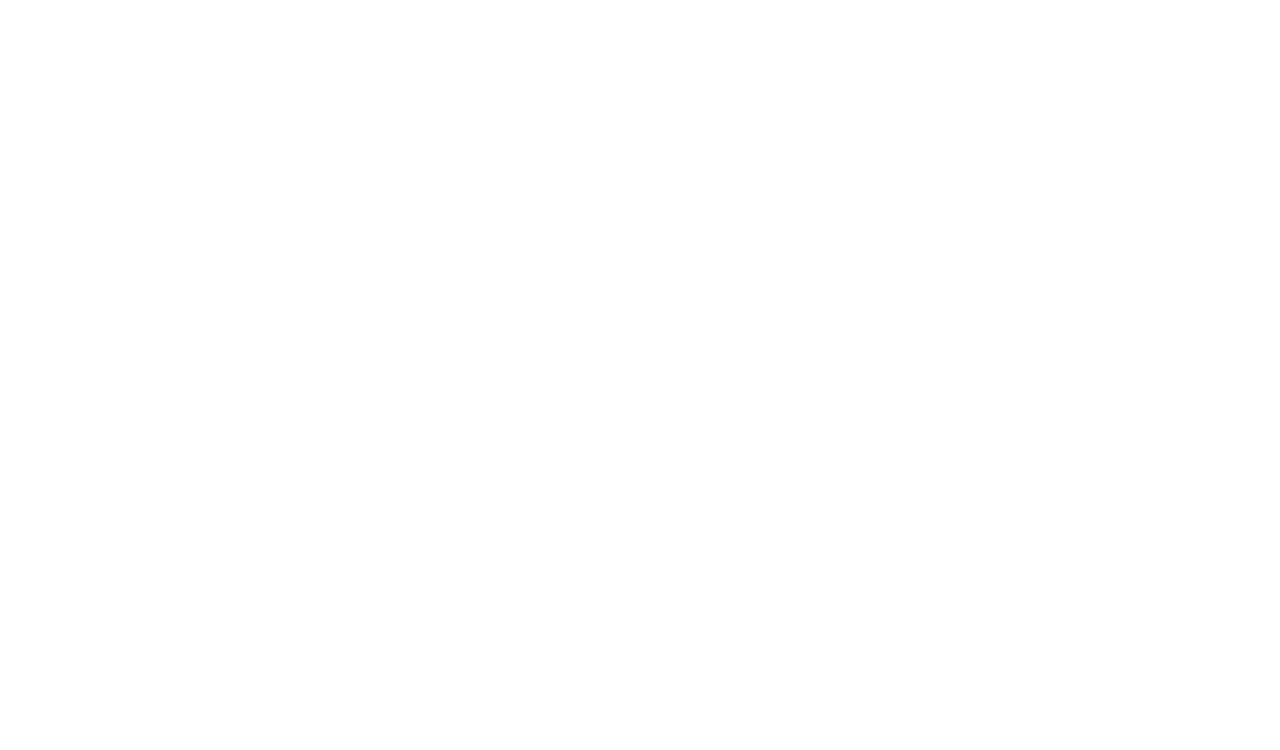
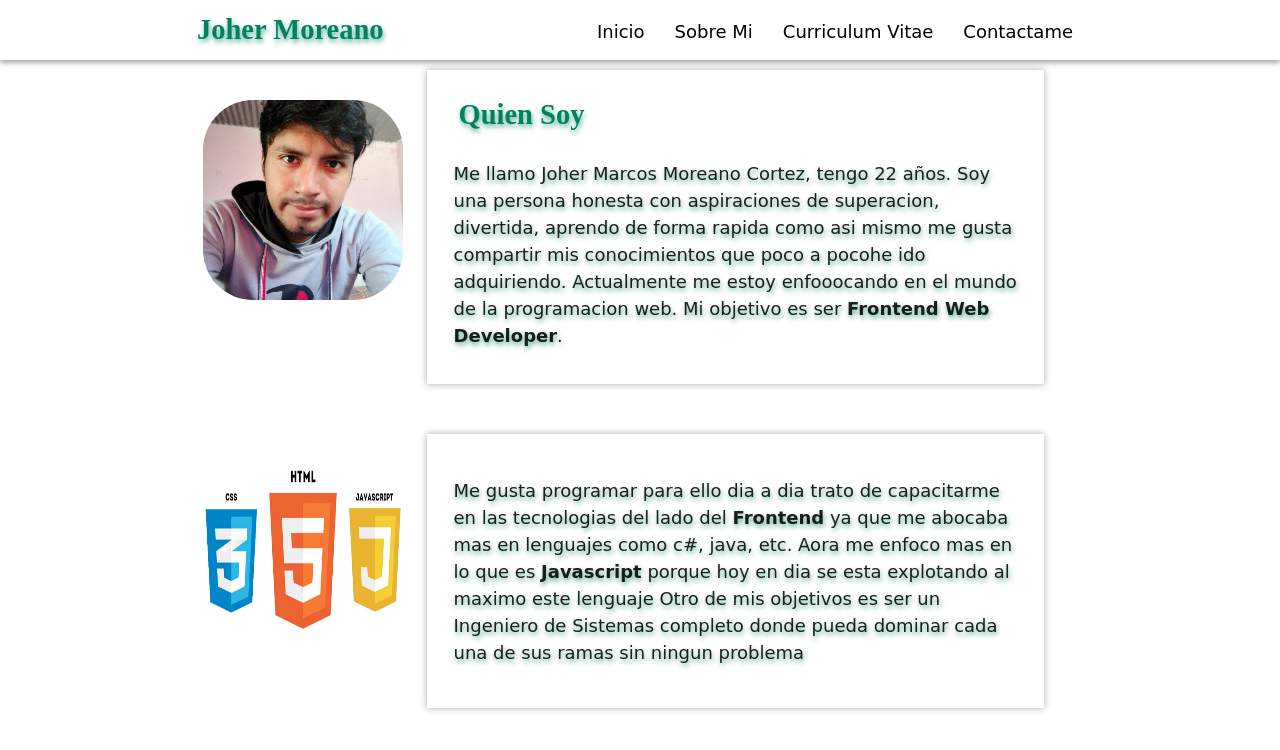
Before and after one commit to johercortez/materialize, a plain HTML site: page sobremi.html in a window 1280 px wide. Drawn offline with nearby package versions, Linux system fonts and the light colour scheme.

Commit message:
tercer comit

```diff
--- a/css/style.css
+++ b/css/style.css
@@ -33,7 +33,7 @@ ul li a{
 }
 
 .portada{
-    background-image: url(/img/tec.jpg);
+    background-image: url(../img/tec.jpg);
     background-size: cover;
     background-repeat: no-repeat;
     background-position: center;
@@ -67,7 +67,7 @@ ul li a{
     background-color: #fff;
     box-shadow: 0 0 7px rgba(60,60,60,0.44);
     padding: 2.5rem;
-    max-width: 350px;
+    max-width: 100%;
     font-size: 18px;
 }
 
@@ -100,7 +100,7 @@ ul li a{
 
 @media (max-width: 1024px){
     .logo_header a{
-        font-size: 24px;
+        font-size: 20px;
     }
     .portada .row img{
         border-radius: 50%;
@@ -108,10 +108,31 @@ ul li a{
     }
 
     .row h1{
-        font-size: 25px;
+        font-size: 28px;
     }
 
     .portada .row p{
-        font-size: 20px;
+        font-size: 23px;
     }
 }
+
+/* sobre mi */
+
+.sbmt{
+    margin-bottom: 2rem;
+    width: 95%;
+    background-color: #fff;
+    text-shadow: 1px 3px 5px rgba(0,130,95,0.64);
+    box-shadow: 0 0 7px rgba(60,60,60,0.44);
+    padding-top: 1rem;
+    padding-bottom: 1rem;
+    max-width: 100%;
+    font-size: 18px;
+}
+
+.sbtmt{
+    margin: 5px;
+    text-shadow: 1px 3px 5px rgba(0,130,95,0.64);
+    font-family: 'Pacifico';
+    text-decoration: none;
+}
--- a/index.html
+++ b/index.html
@@ -7,6 +7,7 @@
     <link rel="icon" href="img/joher.jpg">
     <link rel="stylesheet" href="https://cdnjs.cloudflare.com/ajax/libs/materialize/1.0.0/css/materialize.min.css">
     <link rel="stylesheet" href="css/style.css">
+    <script defer src="https://use.fontawesome.com/releases/v5.6.3/js/all.js" integrity="sha384-EIHISlAOj4zgYieurP0SdoiBYfGJKkgWedPHH4jCzpCXLmzVsw1ouK59MuUtP4a1" crossorigin="anonymous"></script>
 </head>
 
 <body>
@@ -16,19 +17,19 @@
                 <h1 class="logo_header"><a href="#" class="brand-logo">Joher Moreano</a></h1>
                 <a href="#" data-target="mobile-demo" class="sidenav-trigger"><i class="material-icons">menu</i></a>
                 <ul class="right hide-on-med-and-down">
-                <li><a href="sass.html">Inicio</a></li>
-                <li><a href="badges.html">Sobre Mi</a></li>
-                <li><a href="collapsible.html">Curriculum Vitae</a></li>
-                <li><a href="mobile.html">Contactame</a></li>
+                <li><a href="index.html">Inicio</a></li>
+                <li><a href="sobremi.html">Sobre Mi</a></li>
+                <li><a href="curriculum.html">Curriculum Vitae</a></li>
+                <li><a href="contacto.html">Contactame</a></li>
                 </ul>
             </div>
         </nav>
 
         <ul class="sidenav" id="mobile-demo">
-            <li><a href="sass.html">Inicio</a></li>
-            <li><a href="badges.html">Sobre Mi</a></li>
-            <li><a href="collapsible.html">Curriculum Vitae</a></li>
-            <li><a href="mobile.html">Contactame</a></li>
+            <li><a href="index.html">Inicio</a></li>
+            <li><a href="sobremi.html">Sobre Mi</a></li>
+            <li><a href="curriculum.html">Curriculum Vitae</a></li>
+            <li><a href="contacto.html">Contactame</a></li>
         </ul>
 
         <div class="portada container-fluid">
@@ -39,8 +40,8 @@
                 <h1 class="yo center-align"><b>Joher <i class="hide-on-med-and-down">Marcos</i> Moreano <i class="hide-on-med-and-down">Cortez</i></b></h1>
             </div>
             <div class="row">
-                <p class="center-align">Frontend Web Developer, amante de la tecnologia</p>
-                <p class="center-align hide-on-med-and-down">"Caerse mil veces y levantarse de nuevo. En eso consiste la vida."</p>
+                <p class="center-align">Frontend Web Developer<i class="hide-on-med-and-down">, amante de la tecnologia</i></p>
+                <p class="center-align">"Caerse mil veces y levantarse de nuevo. En eso consiste la vida."</p>
             </div>
         </div>
     </header>
--- a/sobremi.html
+++ b/sobremi.html
@@ -0,0 +1,79 @@
+<!DOCTYPE html>
+<html>
+<head>
+    <title>Joher Moreano</title>
+    <link href="https://fonts.googleapis.com/icon?family=Material+Icons" rel="stylesheet">
+    <meta name="viewport" content="width=device-width, initial-scale=1.0"/>
+    <link rel="icon" href="img/joher.jpg">
+    <link rel="stylesheet" href="https://cdnjs.cloudflare.com/ajax/libs/materialize/1.0.0/css/materialize.min.css">
+    <link rel="stylesheet" href="css/style.css">
+    <script defer src="https://use.fontawesome.com/releases/v5.6.3/js/all.js" integrity="sha384-EIHISlAOj4zgYieurP0SdoiBYfGJKkgWedPHH4jCzpCXLmzVsw1ouK59MuUtP4a1" crossorigin="anonymous"></script>
+</head>
+
+<body>
+    <header class="Header">
+        <nav>
+            <div class="nav-wrapper container">
+                <h1 class="logo_header"><a href="#" class="brand-logo">Joher Moreano</a></h1>
+                <a href="#" data-target="mobile-demo" class="sidenav-trigger"><i class="material-icons">menu</i></a>
+                <ul class="right hide-on-med-and-down">
+                <li><a href="index.html">Inicio</a></li>
+                <li><a href="sobremi.html">Sobre Mi</a></li>
+                <li><a href="curriculum.html">Curriculum Vitae</a></li>
+                <li><a href="contacto.html">Contactame</a></li>
+                </ul>
+            </div>
+        </nav>
+
+        <ul class="sidenav" id="mobile-demo">
+            <li><a href="index.html">Inicio</a></li>
+            <li><a href="sobremi.html">Sobre Mi</a></li>
+            <li><a href="curriculum.html">Curriculum Vitae</a></li>
+            <li><a href="contacto.html">Contactame</a></li>
+        </ul>
+    </header>
+
+    <section class="container">
+        <div class="row">
+            <div class="col s12 m4 l3" style="margin-top: 100px;">
+                <img class="sbm responsive-img" src="img/joher.jpg" style="height: 200px; width: 200px; border-radius: 50px">
+            </div>
+            <div class="col s12 m8 l9" style="margin-top: 70px">
+                <div class="ItemLenguaje sbmt">
+                    <div class="row ItemLenguaje__text">
+                        <h2 style="margin-bottom: 20px;">Quien Soy</h2>
+                        <p>Me llamo Joher Marcos Moreano Cortez, tengo 22 años. Soy una persona honesta con aspiraciones de superacion, divertida, aprendo de forma rapida como asi mismo me gusta compartir mis conocimientos que poco a pocohe ido adquiriendo. Actualmente me estoy enfooocando en el mundo de la programacion web.
+                            Mi objetivo es ser <b>Frontend Web Developer</b>.
+                        </p>
+                    </div>
+                </div>
+            </div>
+        </div>
+
+        <div class="row">
+            <div class="col s12 m4 l3" style="margin-top: 10px;">
+                <img class="sbm responsive-img" src="img/hcj.jpg" style="height: 200px; width: 200px; border-radius: 50px">
+            </div>
+            <div class="col s12 m8 l9">
+                <div class="ItemLenguaje">
+                    <div class="row ItemLenguaje__text sbtmt">
+                        <p>Me gusta programar para ello dia a dia trato de capacitarme en las tecnologias del lado del <b>Frontend</b> ya que me abocaba mas en lenguajes como c#, java, etc. Aora
+                            me enfoco mas en lo que es <b>Javascript</b> porque hoy en dia se esta explotando al maximo este lenguaje
+                            Otro de mis objetivos es ser un Ingeniero de Sistemas completo donde pueda dominar cada una de sus ramas sin ningun problema
+                        </p>
+                    </div>
+                </div>
+            </div>
+        </div>
+    </section>
+
+
+
+    <script src="https://code.jquery.com/jquery-3.3.1.slim.min.js" integrity="sha384-q8i/X+965DzO0rT7abK41JStQIAqVgRVzpbzo5smXKp4YfRvH+8abtTE1Pi6jizo" crossorigin="anonymous"></script>
+    <script src="https://cdnjs.cloudflare.com/ajax/libs/materialize/1.0.0/js/materialize.min.js"></script>
+    <script type="text/javascript">document.addEventListener('DOMContentLoaded', function(){
+        var elems = document.querySelectorAll('.sidenav');
+        var instances = M.Sidenav.init(elems);
+    });</script>
+</body>
+</html>
```
Also changed, not shown: img/hcj.jpg (added).
